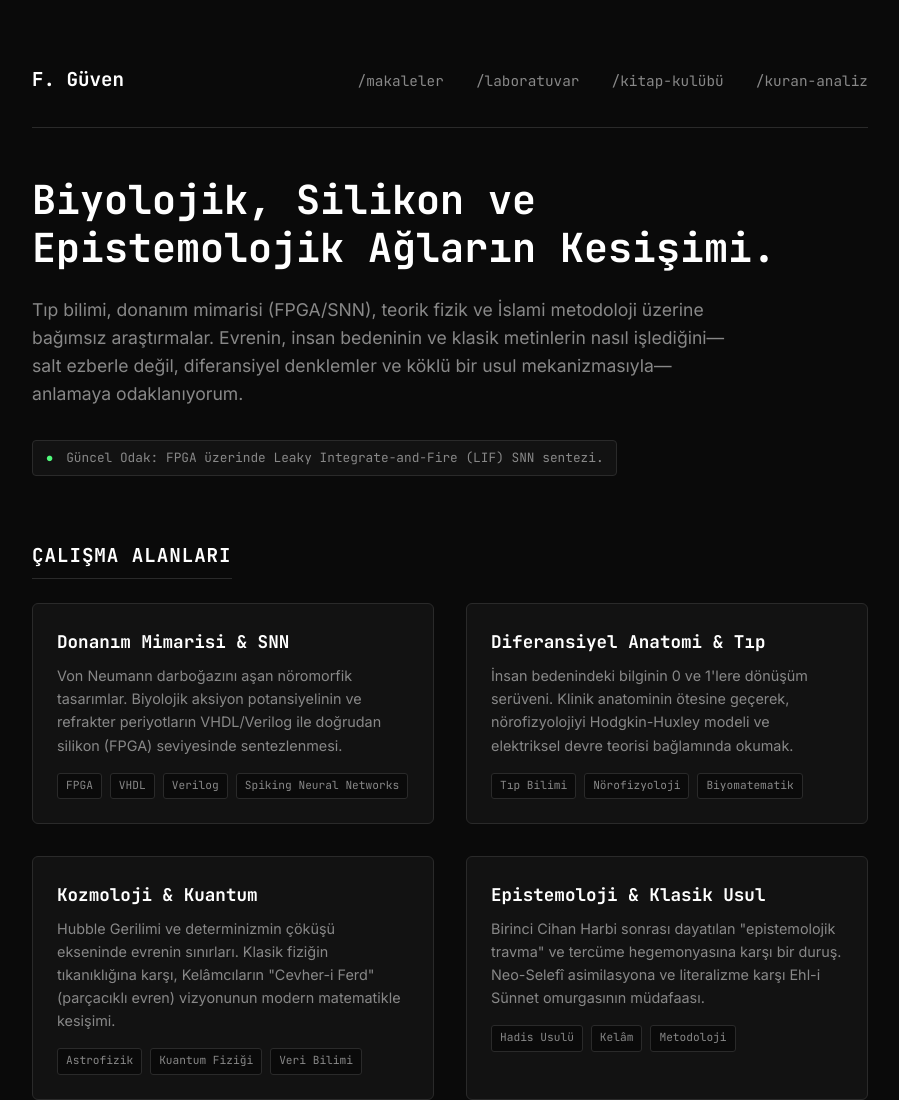
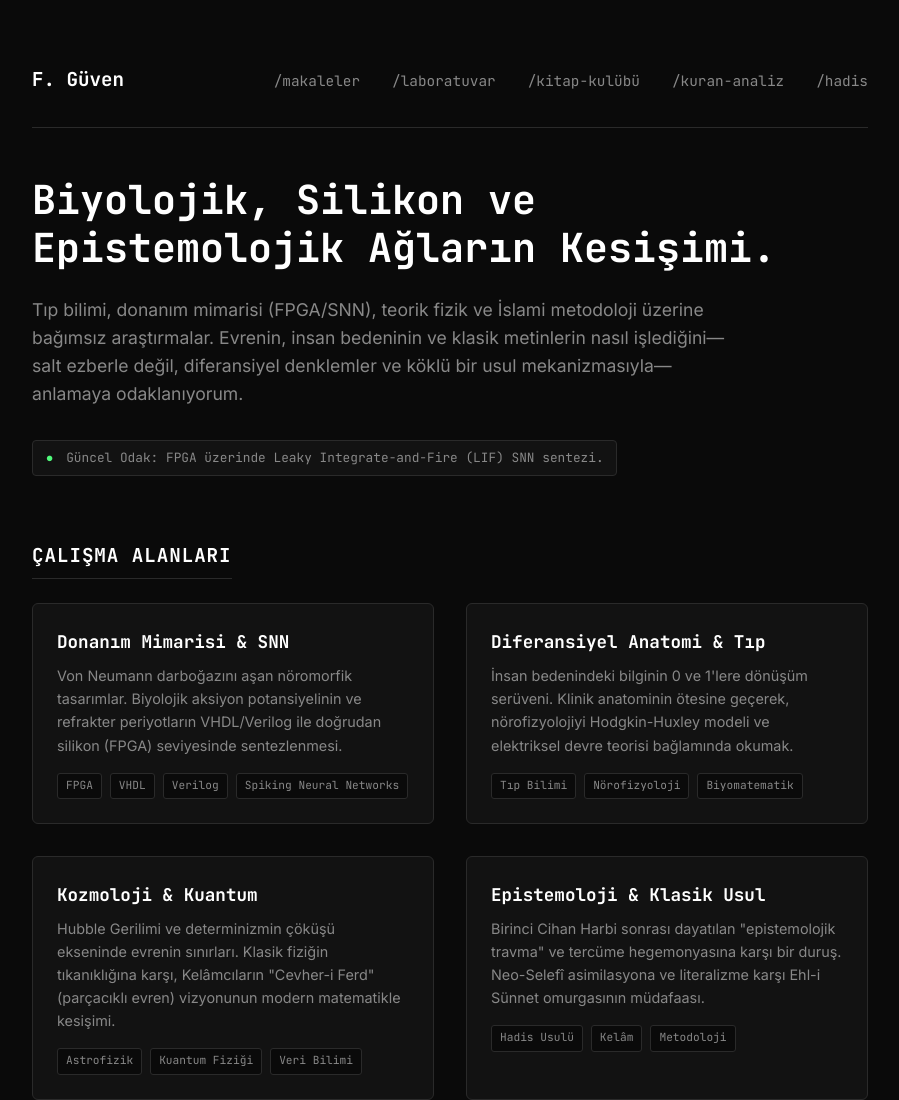
Before and after one commit to drFurkanGuven/sitem, a website: page index.html in a window 1280 px wide. Shown: the top 1100 px of the page, without its empty margins (190-1089 px from the left). Drawn offline with Linux system fonts and the light colour scheme.

Commit message:
Update index.html

```diff
--- a/index.html
+++ b/index.html
@@ -34,6 +34,7 @@
             <li><a href="laboratuvar.html">/laboratuvar</a></li>
             <li><a href="kitap-kulubu/">/kitap-kulübü</a></li>
             <li><a href="kuran-analiz/">/kuran-analiz</a></li>
+            <li><a href="hadis-arama.html">/hadis</a></li>
 
           </ul>
         </nav>
```
